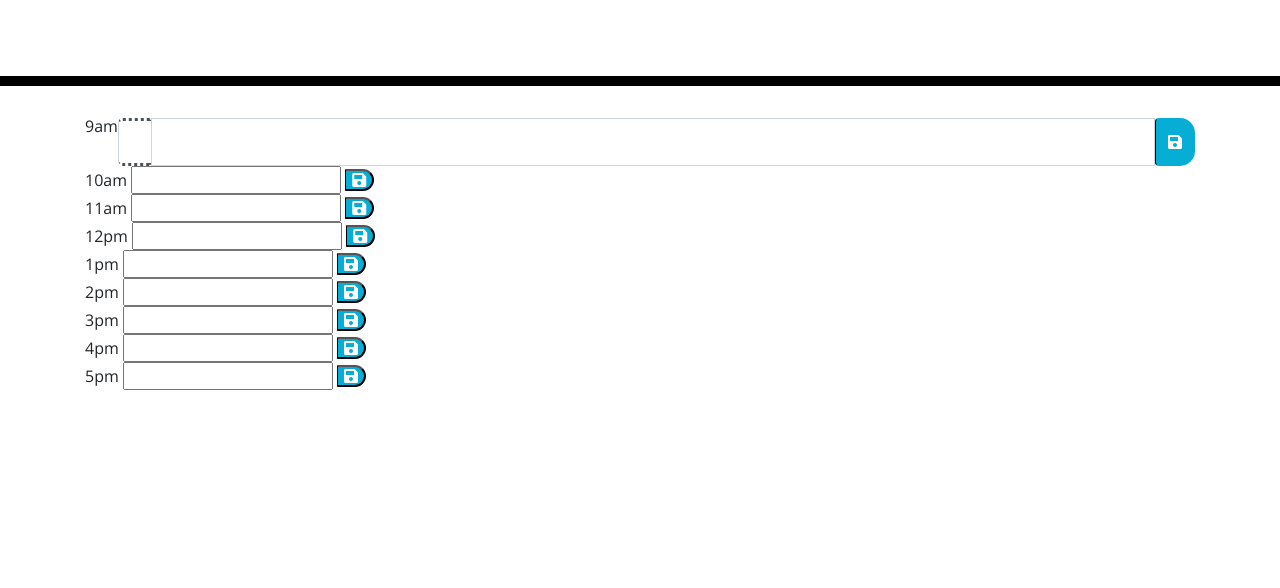
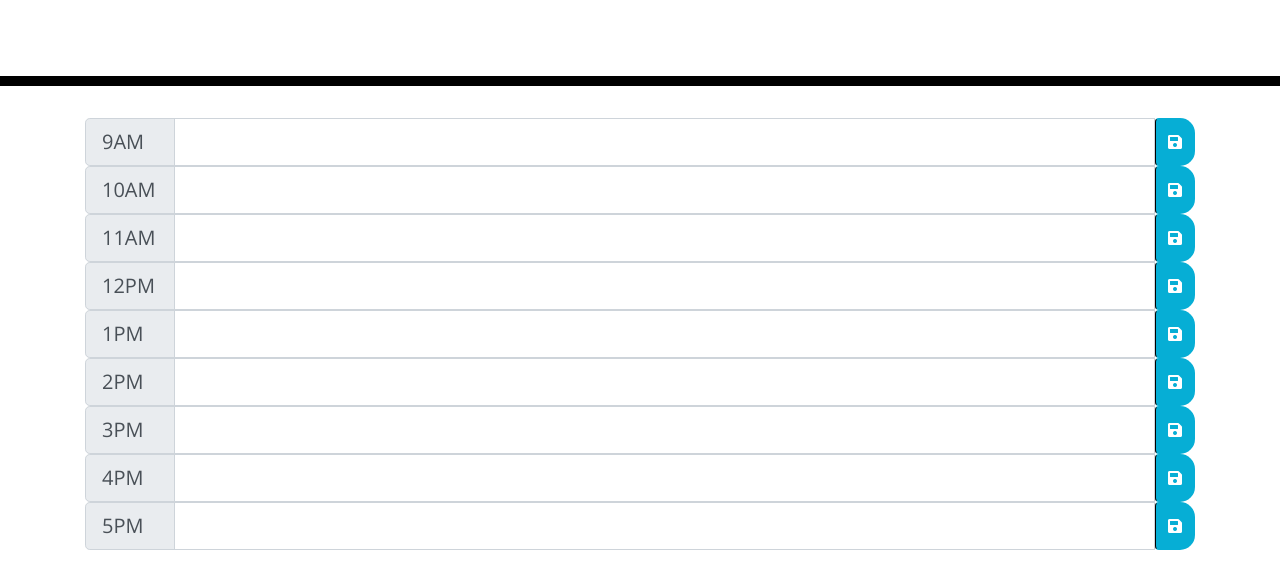
Before and after one commit to Dzarbis/scheduler, a plain HTML site: page index.html in a window 1280 px wide. Shown: the part 182-770 px from the top of the page. Drawn offline with nearby package versions, Linux system fonts and the light colour scheme.

Commit message:
moment used to set hours

```diff
--- a/assets/css/style.css
+++ b/assets/css/style.css
@@ -71,7 +71,5 @@ textarea{
 }
 
 .span-mod {
-  background-color: white;
-  border-top: dotted;
-  border-bottom: dotted;
+  width: 90px;
 }
--- a/assets/js/script.js
+++ b/assets/js/script.js
@@ -0,0 +1,22 @@
+// set variables
+var currentTime = moment().format("dddd, MM/DD/YYYY - hh:mm:ss A");
+var hour1 = moment(currentTime, "L").set("hour", 9).format("hA");
+var hour2 = moment(currentTime, "L").set("hour", 10).format("hA");
+var hour3 = moment(currentTime, "L").set("hour", 11).format("hA");
+var hour4 = moment(currentTime, "L").set("hour", 12).format("hA");
+var hour5 = moment(currentTime, "L").set("hour", 13).format("hA");
+var hour6 = moment(currentTime, "L").set("hour", 14).format("hA");
+var hour7 = moment(currentTime, "L").set("hour", 15).format("hA");
+var hour8 = moment(currentTime, "L").set("hour", 16).format("hA");
+var hour9 = moment(currentTime, "L").set("hour", 17).format("hA");
+
+// set timeblocks
+$(".9am").text(hour1);
+$(".10am").text(hour2);
+$(".11am").text(hour3);
+$(".12pm").text(hour4);
+$(".1pm").text(hour5);
+$(".2pm").text(hour6);
+$(".3pm").text(hour7);
+$(".4pm").text(hour8);
+$(".5pm").text(hour9);
--- a/index.html
+++ b/index.html
@@ -21,53 +21,85 @@
 
     <div class="container">
       <!-- Timeblocks go here -->
-      <div class="input-group input-group-lg">9am
+      <div class="input-group input-group-lg">
         <div class="input-group-prepend">
-          <span class="input-group-text span-mod time-block block 1"></span>
+          <span class="input-group-text span-mod time-block 9am"></span>
         </div>
 
         <input type="text" class="form-control">
         <button class="btn saveBtn"><i class="fa fa-save"></i></button>
       </div>
 
-      <div>10am
-        <input type="text">
-        <button class="saveBtn"><i class="fa fa-save"></i></button>
+      <div class="input-group input-group-lg">
+        <div class="input-group-prepend">
+          <span class="input-group-text span-mod time-block 10am"></span>
+        </div>
+
+        <input type="text" class="form-control">
+        <button class="btn saveBtn"><i class="fa fa-save"></i></button>
       </div>
 
-      <div>11am
-        <input type="text">
-        <button class="saveBtn"><i class="fa fa-save"></i></button>
+      <div class="input-group input-group-lg">
+        <div class="input-group-prepend">
+          <span class="input-group-text span-mod time-block 11am"></span>
+        </div>
+
+        <input type="text" class="form-control">
+        <button class="btn saveBtn"><i class="fa fa-save"></i></button>
       </div>
 
-      <div>12pm
-        <input type="text">
-        <button class="saveBtn"><i class="fa fa-save"></i></button>
+      <div class="input-group input-group-lg">
+        <div class="input-group-prepend">
+          <span class="input-group-text span-mod time-block 12pm"></span>
+        </div>
+
+        <input type="text" class="form-control">
+        <button class="btn saveBtn"><i class="fa fa-save"></i></button>
       </div>
 
-      <div>1pm
-        <input type="text">
-        <button class="saveBtn"><i class="fa fa-save"></i></button>
+      <div class="input-group input-group-lg">
+        <div class="input-group-prepend">
+          <span class="input-group-text span-mod time-block 1pm"></span>
+        </div>
+
+        <input type="text" class="form-control">
+        <button class="btn saveBtn"><i class="fa fa-save"></i></button>
       </div>
 
-      <div>2pm
-        <input type="text">
-        <button class="saveBtn"><i class="fa fa-save"></i></button>
+      <div class="input-group input-group-lg">
+        <div class="input-group-prepend">
+          <span class="input-group-text span-mod time-block 2pm"></span>
+        </div>
+
+        <input type="text" class="form-control">
+        <button class="btn saveBtn"><i class="fa fa-save"></i></button>
       </div>
 
-      <div>3pm
-        <input type="text">
-        <button class="saveBtn"><i class="fa fa-save"></i></button>
+      <div class="input-group input-group-lg">
+        <div class="input-group-prepend">
+          <span class="input-group-text span-mod time-block 3pm"></span>
+        </div>
+
+        <input type="text" class="form-control">
+        <button class="btn saveBtn"><i class="fa fa-save"></i></button>
       </div>
 
-      <div>4pm
-        <input type="text">
-        <button class="saveBtn"><i class="fa fa-save"></i></button>
+      <div class="input-group input-group-lg">
+        <div class="input-group-prepend">
+          <span class="input-group-text span-mod time-block 4pm"></span>
+        </div>
+
+        <input type="text" class="form-control">
+        <button class="btn saveBtn"><i class="fa fa-save"></i></button>
       </div>
 
-      <div>5pm
-        <input type="text">
-        <button class="saveBtn"><i class="fa fa-save"></i></button>
+      <div class="input-group input-group-lg">
+        <div class="input-group-prepend">
+          <span class="input-group-text span-mod time-block 5pm"></span>
+        </div>
+
+        <input type="text" class="form-control">
+        <button class="btn saveBtn"><i class="fa fa-save"></i></button>
       </div>
 
     </div>
```
